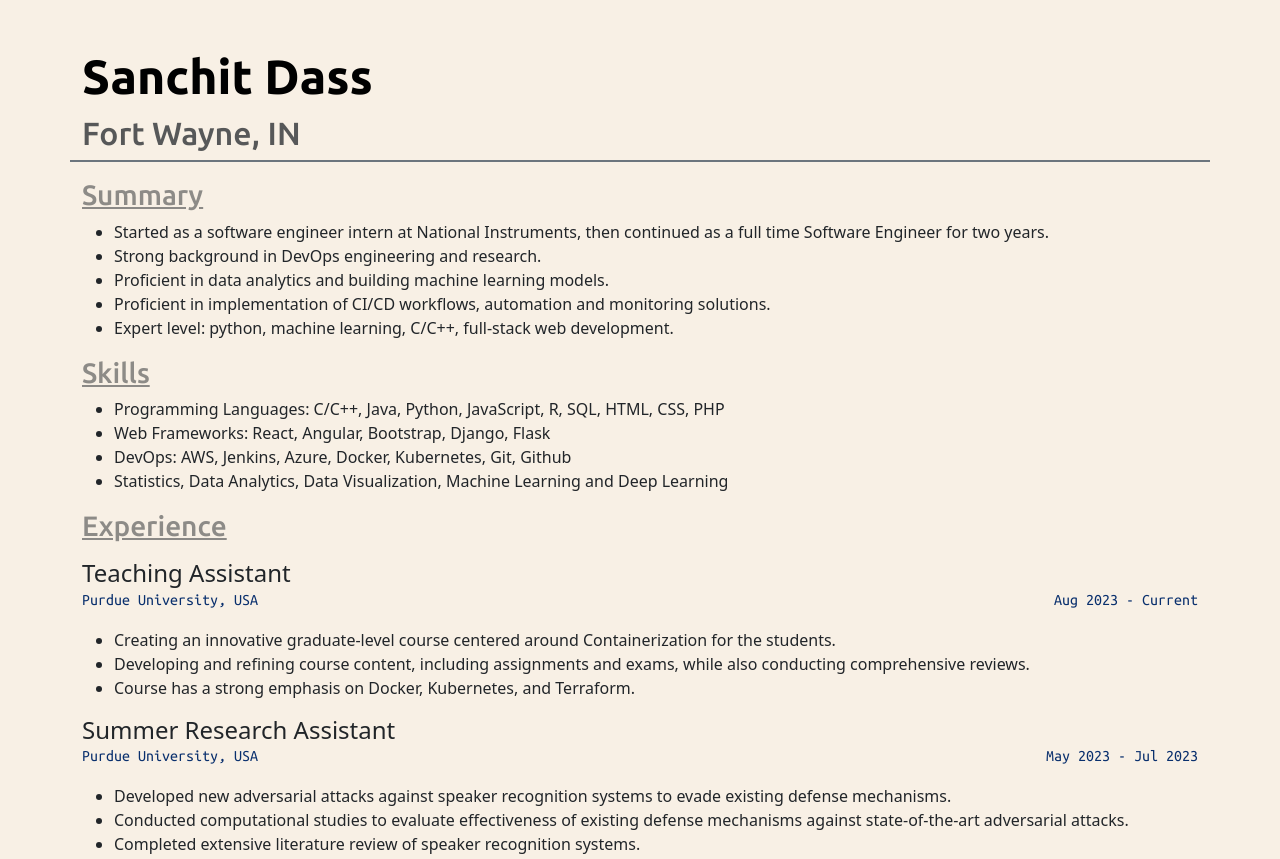
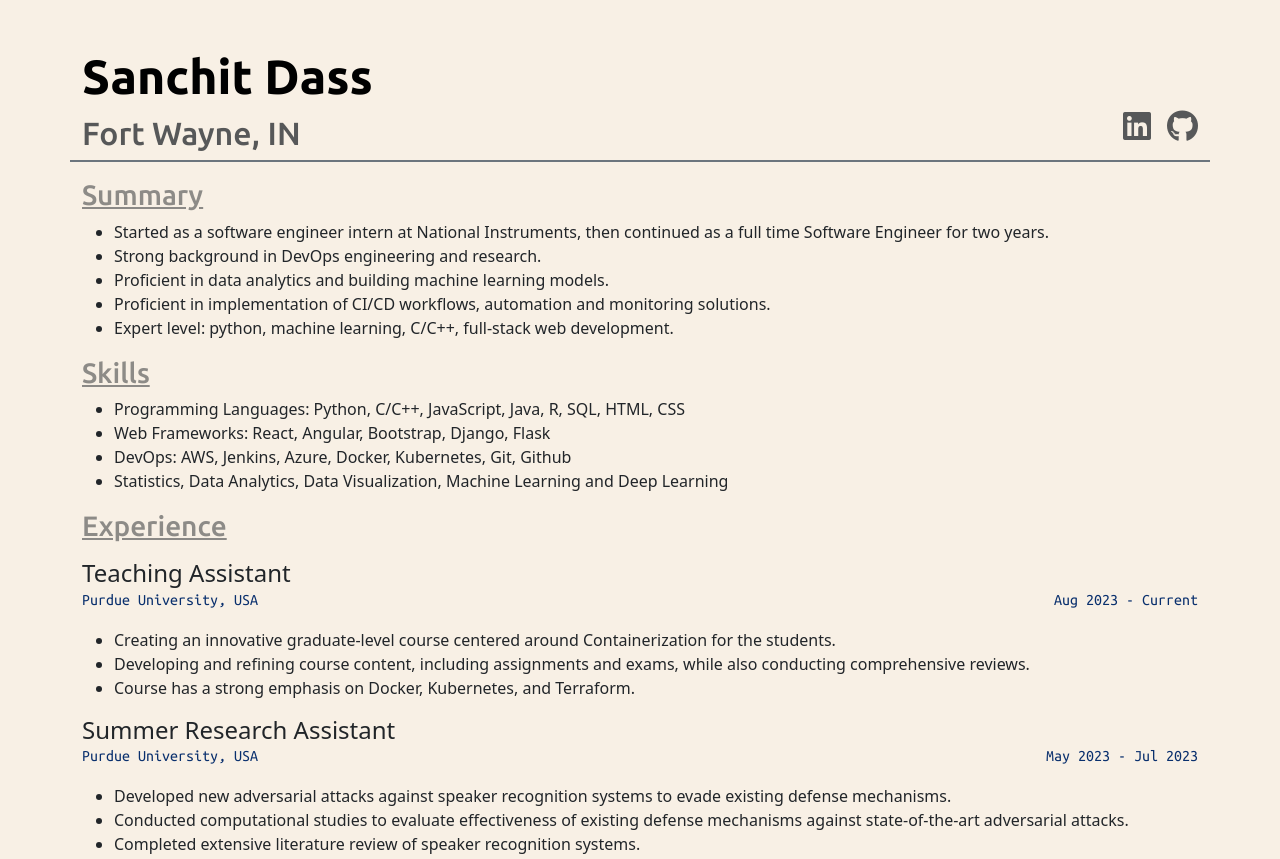
Before and after one commit to sanchitd9/my_site, a plain HTML site: page resume.html in a window 1280 px wide. Shown: the top 859 px of the page. Drawn offline with Linux system fonts and the light colour scheme.

Commit message:
Add linkedin and github links to the resume

```diff
--- a/resume.html
+++ b/resume.html
@@ -9,12 +9,23 @@
     <link rel="preconnect" href="https://fonts.googleapis.com">
     <link rel="preconnect" href="https://fonts.gstatic.com" crossorigin>
     <link href="https://fonts.googleapis.com/css2?family=Ubuntu+Mono&family=Ubuntu:wght@300;400;500;700&display=swap" rel="stylesheet">
+    <script src="https://kit.fontawesome.com/d1673f3bea.js" crossorigin="anonymous"></script>
 </head>
 <body>
     <section>
         <div class="container mt-5 border-bottom border-2 mb-2 border-secondary">
             <h1 class="display-5 fw-bold text-body-emphasis">Sanchit Dass</h1>
-            <h2 class="text-body-secondary">Fort Wayne, IN</h2>
+            <div class="row">
+                <div class="col-6">
+                    <h2 class="text-body-secondary">Fort Wayne, IN</h2>
+                </div>
+                <div class="col-6">
+                    <ul class="nav justify-content-end list-unstyled">
+                        <li class="ms-3"><a class="text-body-secondary" href="https://www.linkedin.com/in/sanchitd9/"><i class="fa-brands fa-linkedin fa-2xl"></i></a></li>
+                        <li class="ms-3"><a class="text-body-secondary" href="https://github.com/sanchitd9"><i class="fa-brands fa-github fa-2xl"></i></a></li>
+                    </ul>
+                </div>
+            </div>
         </div>
     </section>
 
@@ -36,7 +47,7 @@
         <div class="container">
             <h3 class="text-body-tertiary">Skills</h3>
             <ul>
-                <li>Programming Languages: C/C++, Java, Python, JavaScript, R, SQL, HTML, CSS, PHP</li>
+                <li>Programming Languages: Python, C/C++, JavaScript, Java, R, SQL, HTML, CSS</li>
                 <li>Web Frameworks: React, Angular, Bootstrap, Django, Flask</li>
                 <li>DevOps: AWS, Jenkins, Azure, Docker, Kubernetes, Git, Github</li>
                 <li>Statistics, Data Analytics, Data Visualization, Machine Learning and Deep Learning</li>
```
